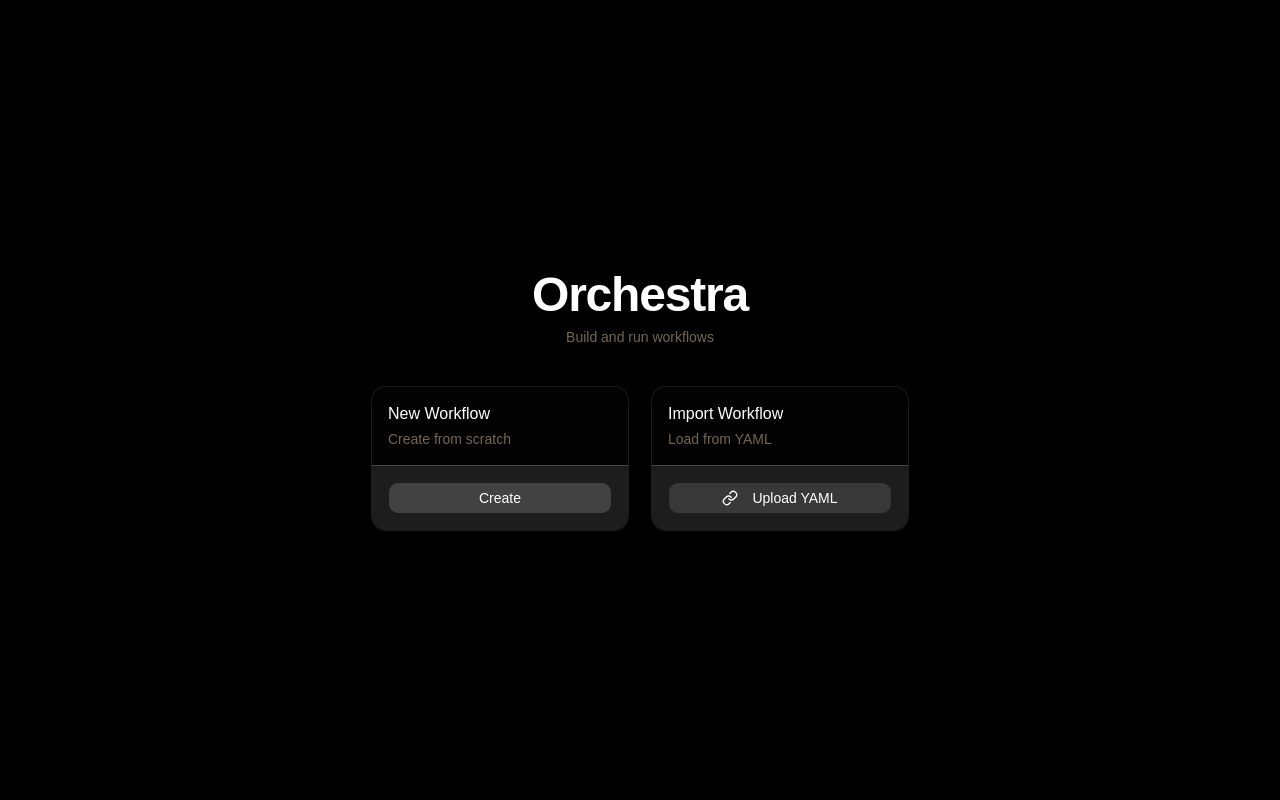
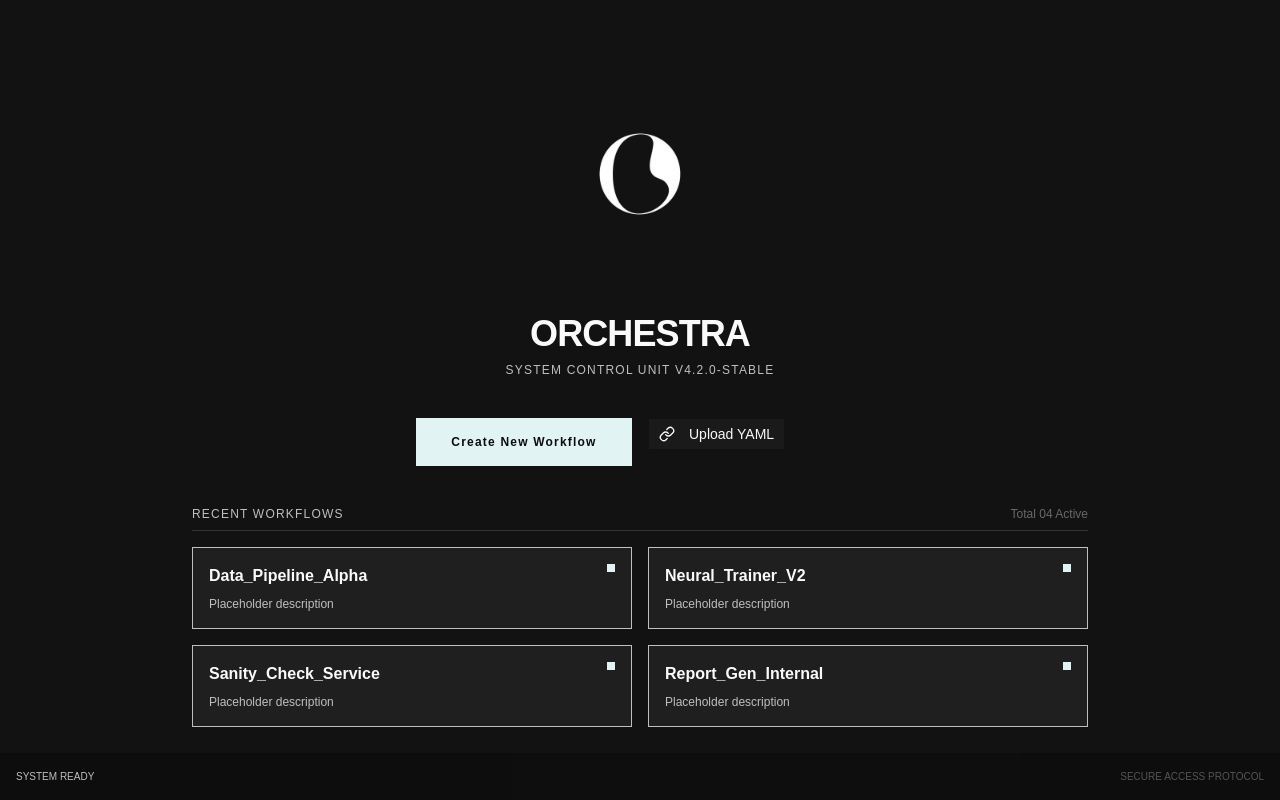
Before and after one commit to jsndz/orchestra, a React (Vite) app in the folder client/: page / in a window 1280 px wide. Built offline with nearby package versions, Linux system fonts and the light colour scheme.

Commit message:
home page

```diff
--- a/client/src/index.css
+++ b/client/src/index.css
@@ -4,63 +4,57 @@
 @import "@fontsource-variable/inter";
 
 @custom-variant dark (&:is(.dark *));
-
 :root {
   /* Core surfaces */
-  --background: oklch(0 0 0);          /* #333333 */
-  --foreground: oklch(1 0 0);             /* #FFFFFF */
+  --background: #121212;
+  --foreground: #FAFAFA;
 
-  --card: oklch(0.08 0 0);
-  --popover: oklch(0.08 0 0);
-  --sidebar: oklch(0.05 0 0);
+  --card: #1A1A1A;
+  --popover: #1A1A1A;
+  --sidebar: #0F0F0F;
 
-  --card-foreground: oklch(1 0 0);
+  --card-foreground: #FAFAFA;
+  --popover-foreground: #FAFAFA;
 
-  --popover-foreground: oklch(1 0 0);
+  /* Primary */
+  --primary: #595959;
+  --primary-foreground: #FAFAFA;
 
-  /* Primary = neutral control (NOT accent) */
-  --primary: oklch(0.38 0 0);
-  --primary-foreground: oklch(1 0 0);
+  /* Secondary / muted */
+  --secondary: #1A1A1A;
+  --secondary-foreground: #FAFAFA;
 
-  /* Secondary / muted surfaces */
-  --secondary: oklch(0.34 0 0);
-  --secondary-foreground: oklch(1 0 0);
+  --muted: #1A1A1A;
+  --muted-foreground: #A3A3A3;
 
-  --muted: oklch(0.34 0 0);
-  --muted-foreground: oklch(0.52 0.03 70); /* #706C61 */
-
-  /* Accent (hero) */
-  --accent: oklch(0.93 0.03 190);          /* #E1F4F3 */
-  --accent-foreground: oklch(0.20 0 0);
+  /* Accent */
+  --accent: #A3A3A3;
+  --accent-foreground: #121212;
 
   /* Status */
-  --destructive: oklch(0.55 0.16 25);      /* muted red, not bright */
+  --destructive: #A3A3A3;
 
   /* Borders & focus */
-  --border: oklch(0.40 0 0);
-  --input: oklch(0.40 0 0);
-  --ring: oklch(0.93 0.03 190);
+  --border: #2A2A2A;
+  --input: #2A2A2A;
+  --ring: #595959;
 
-  /* Charts (keep muted & utilitarian) */
-  --chart-1: oklch(0.52 0.03 190);
-  --chart-2: oklch(0.52 0.03 70);
-  --chart-3: oklch(0.45 0 0);
-  --chart-4: oklch(0.60 0 0);
-  --chart-5: oklch(0.75 0 0);
-
-  /* Radius (unchanged) */
-  --radius: 0.625rem;
+  /* Charts */
+  --chart-1: #FAFAFA;
+  --chart-2: #A3A3A3;
+  --chart-3: #1A1A1A;
+  --chart-4: #121212;
+  --chart-5: #595959;
 
   /* Sidebar */
-  --sidebar-foreground: oklch(1 0 0);
-  --sidebar-primary: oklch(0.38 0 0);
-  --sidebar-primary-foreground: oklch(1 0 0);
-  --sidebar-accent: oklch(0.34 0 0);
-  --sidebar-accent-foreground: oklch(1 0 0);
-  --sidebar-border: oklch(0.40 0 0);
-  --sidebar-ring: oklch(0.93 0.03 190);
+  --sidebar-foreground: #FAFAFA;
+  --sidebar-primary: #1A1A1A;
+  --sidebar-primary-foreground: #FAFAFA;
+  --sidebar-accent: #1A1A1A;
+  --sidebar-accent-foreground: #FAFAFA;
+  --sidebar-border: #2A2A2A;
+  --sidebar-ring: #595959;
 }
-
 @theme inline {
     --font-sans: 'Inter Variable', sans-serif;
     --color-sidebar-ring: var(--sidebar-ring);
--- a/client/src/pages/HomePage.tsx
+++ b/client/src/pages/HomePage.tsx
@@ -1,70 +1,89 @@
 import { useNavigate } from "react-router-dom";
-import {
-  Card,
-  CardHeader,
-  CardTitle,
-  CardDescription,
-  CardFooter,
-} from "../components/ui/card";
-import { Button } from "../components/ui/button";
 import UploadYaml from "../components/UploadYaml";
 
 export default function HomePage() {
   const navigate = useNavigate();
 
-  const handleCreate = () => {
-    navigate("/tasks");
-  };
+  return (
+    <main className="min-h-screen flex flex-col items-center justify-center p-[32px] bg-background text-foreground">
 
-  const handleImportSuccess = () => {
-    navigate("/tasks");
-  };
+      {/* Center */}
+      <div className="w-full max-w-4xl flex flex-col items-center gap-10 mb-10">
 
-  return (
-    <div className="min-h-screen flex items-center justify-center bg-background text-foreground px-6">
-      <div className="flex flex-col items-center gap-10">
+        {/* Logo */}
+        <div className=" flex items-center justify-center  overflow-hidden">
+          <img
+            src="./logo.png"
+            alt="logo"
+            width={200}
+            height={200}
+            className=" object-cover"
+          />
+        </div>
 
+        {/* Title */}
         <div className="text-center">
-          <h1 className="text-5xl font-extrabold tracking-tight">
-            Orchestra
+          <h1 className="text-4xl font-semibold tracking-tight uppercase">
+            ORCHESTRA
           </h1>
-          <p className="text-sm text-muted-foreground mt-2">
-            Build and run workflows
+          <p className="text-xs text-[#BFBFBF] tracking-widest uppercase mt-2">
+            System Control Unit v4.2.0-stable
           </p>
         </div>
 
-        <div className="flex gap-6">
+        {/* Actions */}
+        <div className="flex flex-col sm:flex-row gap-4 w-full max-w-md">
 
-          <Card className="w-64">
-            <CardHeader>
-              <CardTitle>New Workflow</CardTitle>
-              <CardDescription>
-                Create from scratch
-              </CardDescription>
-            </CardHeader>
+          <button
+            onClick={() => navigate("/tasks")}
+            className="flex-1 h-12 bg-[#E1F4F3] text-[#0D0D0D] text-xs font-bold tracking-widest flex items-center justify-center gap-2 hover:bg-[#C2D8D7] active:scale-[0.98]"
+          >
+            Create New Workflow
+          </button>
 
-            <CardFooter>
-              <Button onClick={handleCreate} className="w-full">
-                Create
-              </Button>
-            </CardFooter>
-          </Card>
-
-          <Card className="w-64">
-            <CardHeader>
-              <CardTitle>Import Workflow</CardTitle>
-              <CardDescription>
-                Load from YAML
-              </CardDescription>
-            </CardHeader>
-
-            <CardFooter>
-              <UploadYaml onSuccess={handleImportSuccess} />
-            </CardFooter>
-          </Card>
+          <div className="flex-1">
+            <UploadYaml onSuccess={() => navigate("/tasks")} />
+          </div>
 
         </div>
       </div>
-    </div>
+
+      {/* Recent (static for now) */}
+      <section className="w-full max-w-4xl">
+        <div className="flex justify-between border-b border-[#BFBFBF]/20 pb-2 mb-4">
+          <h2 className="text-xs tracking-widest text-[#BFBFBF] uppercase">
+            Recent Workflows
+          </h2>
+          <span className="text-xs text-[#BFBFBF]/50">Total 04 Active</span>
+        </div>
+
+        <div className="grid md:grid-cols-2 gap-4">
+          {["Data_Pipeline_Alpha", "Neural_Trainer_V2", "Sanity_Check_Service", "Report_Gen_Internal"].map((name) => (
+            <div
+              key={name}
+              className="bg-[#1F1F1F] border border-[#BFBFBF] p-4 hover:border-[#E1F4F3]"
+            >
+              <div className="flex justify-between">
+                <span className="font-semibold">{name}</span>
+                <div className="w-2 h-2 bg-[#E1F4F3]" />
+              </div>
+              <p className="text-xs text-[#BFBFBF] mt-2">
+                Placeholder description
+              </p>
+            </div>
+          ))}
+        </div>
+      </section>
+
+      {/* Footer */}
+      <footer className="fixed bottom-0 left-0 w-full p-4 flex justify-between bg-[#0D0D0D]/80">
+        <span className="text-[10px] text-[#BFBFBF] uppercase">
+          System Ready
+        </span>
+        <span className="text-[10px] text-[#BFBFBF]/40">
+          SECURE ACCESS PROTOCOL
+        </span>
+      </footer>
+    </main>
   );
 }
```
